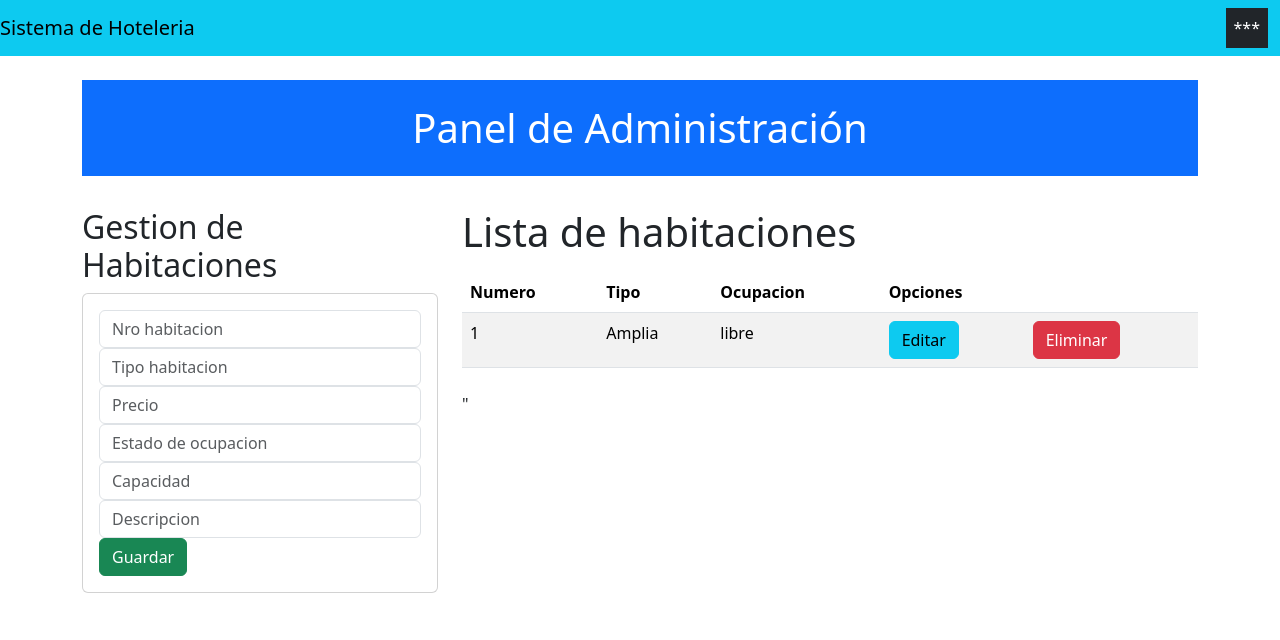
After one commit to fabianagc/ING-SW, a Django app: page /pagHabitacion/ in a window 1280 px wide. The commit adds this page. Shown: the top 640 px of the page. Run offline with Django 4.2, Linux system fonts and the light colour scheme; data comes from the database, SQL or seed files in the repository; both versions use the stored data as it was after the commit.

Commit message:
administracion de habitaciones

```diff
--- a/Proyecto/urls.py
+++ b/Proyecto/urls.py
@@ -20,4 +20,5 @@ from django.urls import path, include
 urlpatterns = [
     path('admin/', admin.site.urls),
     path('',include ('app.urls')),
+    path('accounts/', include('django.contrib.auth.urls')),
 ]
--- a/app/models.py
+++ b/app/models.py
@@ -15,3 +15,22 @@ class clientes(models.Model):
     def __str__(self):
         texto = "{0} ({1})"
         return texto.format(self.p_nombre, self.apellido_p)
+
+class habitacion(models.Model):
+    num_habitacion = models.CharField(primary_key=True, max_length=15)
+    tipo = models.CharField(max_length=20)
+    precio = models.CharField(max_length=20)
+    estado_ocupacion = models.CharField(max_length=20)
+    capacidad = models.CharField(max_length=20)
+    descripcion = models.CharField(max_length=20)
+
+class Reserva(models.Model):
+    num_reserva = models.CharField(primary_key=True, max_length=15)
+    fecha_entrada = models.CharField(max_length=20)
+    fecha_salida = models.CharField(max_length=20)
+    estado_reserva = models.CharField(max_length=20)
+    cliente = models.ForeignKey('Clientes', on_delete=models.CASCADE)
+    nro_personas = models.CharField(max_length=20)
+    estado_pago = models.CharField(max_length=20)
+    medio_pago = models.CharField(max_length=20)
+    comentario = models.CharField(max_length=20)
--- a/app/templates/app/pagBase.html
+++ b/app/templates/app/pagBase.html
@@ -6,6 +6,12 @@
     <title>{% block title %}{% endblock %}</title>
     <nav class="navbar navbar-expand-lg bg-info">
       <a class="navbar-brand" href="#">Sistema de Hoteleria</a>
+      {% if user.is_authenticated %}
+      <form method="post" action="{% url 'logout' %}">
+          {% csrf_token %}
+          <input type="submit" value="Cerrar sesión">
+      </form>
+      {% endif %}
         <div class="container-fluid">
           <button class="navbar-toggler" type="button" data-bs-toggle="collapse" data-bs-target="#navbarNav" aria-controls="navbarNav" aria-expanded="false" aria-label="Toggle navigation">
             <span class="navbar-toggler-icon"></span>
@@ -13,10 +19,7 @@
           <div class="collapse navbar-collapse justify-content-end" id="navbarNav">
             <ul class="navbar-nav">
               <li class="nav-item">
-                <a class="nav-link active bg-dark text-white" aria-current="page" href="/pagLogin/">Inicia sesion</a>
-              </li>
-              <li class="nav-item">
-                <a class="nav-link active bg-danger text-white" aria-current="page" href="/pagPrincipal/">Salir</a>
+                <a class="nav-link active bg-dark text-white" aria-current="page" href="">***</a>
               </li>
             </ul>
           </div>
--- a/app/templates/app/pagPrincipal.html
+++ b/app/templates/app/pagPrincipal.html
@@ -1,6 +1,7 @@
 <!DOCTYPE html>
 <html lang="es">
 <head>
+
     {% extends "./pagBase.html" %}
 
     {%load static%}
--- /dev/null
+++ b/app/templates/app/paghabitacion.html
@@ -0,0 +1,73 @@
+{% extends "./pagBase.html" %}
+
+{% block title %}Panel de administracion{% endblock %}
+
+
+{% block body %}
+<div class="row">
+    <div class="col-sm-12">
+        <h1 class="text-center py-4 bg-primary text-white">Panel de Administración</h1>
+    </div>
+</div>
+<div class="countainerG py-4">
+<div class="row">
+    <div class="col-sm-12 col-md-6 col-lg-4 col-xl-4">
+        <H2>Gestion de Habitaciones</H2>
+        <div class="card">
+            <div class="card-body">
+                <form action="/pagRegistroH/" method="POST">{% csrf_token %}
+
+                <div class="form-group">
+                    <input type="text" id="txtNumH" name="txtNumH" class="form-control" placeholder="Nro habitacion" minlength="1" maxlength="15" required>
+                </div>
+                <div class="form-group">
+                    <input type="text" id="txtTipo" name="txtTipo" class="form-control" placeholder="Tipo habitacion" maxlength="50" required>
+                </div>
+                <div class="form-group">
+                    <input type="text" id="txtPrecio" name="txtPrecio" class="form-control" placeholder="Precio" maxlength="50" required>
+                </div>
+                <div class="form-group">
+                    <input type="text" id="txtOcupacion" name="txtOcupacion" class="form-control" placeholder="Estado de ocupacion" maxlength="50" required>
+                </div>
+                <div class="form-group">
+                    <input type="text" id="txtCapacidad" name="txtCapacidad" class="form-control" placeholder="Capacidad" maxlength="50" required>
+                </div>
+                <div class="form-group">
+                    <input type="text" id="txtDescripcion" name="txtDescripcion" class="form-control" placeholder="Descripcion" maxlength="50" required>
+                </div>
+                <div class="form-group">
+                    <button type="submit" class="btn btn-success btn-block text-white"> Guardar </button>
+                </div>
+            </div>
+        </div>
+
+    </div>
+    <div class="col-sm-12 col-md-6 col-lg-8 col-xl-8">
+        <h1> Lista de habitaciones</h1>
+        <div class="table-responsive py-2" >
+            <table class="table table-striped">
+                <thead>
+                    <tr>
+                        <th>Numero</th>
+                        <th>Tipo</th>
+                        <th>Ocupacion</th>
+                        <th colspan="2">Opciones</th>
+                    </tr>
+                </thead>
+                <tbody>
+                    {% for x in habitacion %}
+                    <tr>
+                        <td>{{x.num_habitacion}}</td>
+                        <td>{{x.tipo}}</td>
+                        <td>{{x.estado_ocupacion}}</td>
+                        <td><a href="/pagEditarH/{{x.num_habitacion}}" class="btn btn-info">Editar</a></td>
+                        <td><a href="/pagEliminarH/{{x.num_habitacion}}" class="btn btn-danger">Eliminar</a></td>
+                    </tr>
+                    {% endfor %}
+                </tbody>
+            </table>
+        </div>"
+    </div>
+</div>
+</div>
+{% endblock %}
--- a/app/urls.py
+++ b/app/urls.py
@@ -1,7 +1,7 @@
 from django.urls import path
-from .views import pagLogin, pagADM, pagBase, pagPrincipal
+from .views import pagLogin, pagADM, pagBase, pagPrincipal, pagHabitacion
 from . import views
-
+from django.contrib.auth import views as auth_views
 
 urlpatterns = [
     path('', pagLogin, name="pagLogin"),
@@ -10,9 +10,13 @@ urlpatterns = [
 
     path('pagADM/', pagADM, name="pagADM"),
 
+    path('pagHabitacion/', pagHabitacion, name="pagHabitacion"),
+
     path('pagBase/', pagBase, name="pagBase"),
 
     path('pagPrincipal/', pagPrincipal, name="pagPrincipal"),
+
+
 
     path('pagRegistro/', views.pagRegistro),
 
@@ -22,4 +26,14 @@ urlpatterns = [
 
     path('pagEdicion/', views.pagEdicion),
 
+
+
+    path('pagRegistroH/', views.pagRegistroH),
+
+    path('pagEliminarH/<id>/', views.pagEliminarH),
+
+    path('pagEditarH/<id>/', views.pagEditarH),
+
+    path('pagEdicionH/', views.pagEdicionH),
+
 ]
--- a/app/views.py
+++ b/app/views.py
@@ -1,17 +1,15 @@
 from django.shortcuts import render, redirect
-from .models import clientes
+from .models import clientes, habitacion
 from django.contrib.auth import authenticate, login
-from django.shortcuts import render, redirect
-from .forms import CustomAuthenticationForm
+from django.contrib.auth import logout
+from django.contrib.auth.decorators import login_required
 
 
-
+def pagPrincipal(request):
+    return render (request,"app/pagPrincipal.html")
 
 def pagLogin(request):
     return render (request,"app/pagLogin.html")
-
-def pagPrincipal(request):
-    return render (request,"app/pagPrincipal.html")
 
 def pagBase(request):
     return render (request,"app/pagBase.html")
@@ -20,12 +18,21 @@ def pagADM(request):
     clientesList = clientes.objects.all()
     return render(request, "app/pagADM.html", {"clientes":clientesList} )
 
+def pagHabitacion(request):
+    habitacionList = habitacion.objects.all()
+    return render(request, "app/pagHabitacion.html", {"habitacion":habitacionList} )
+
 def pagRegistro(request):
     codigo = request.POST['txtCodigo']
-    nombre = request.POST['txtNombre']
+    nombre1 = request.POST['txtNombre1']
+    nombre2 = request.POST['txtNombre2']
+    apellido1 = request.POST['txtApellido1']
+    apellido2 = request.POST['txtApellido2']
+    direccion = request.POST['txtDireccion']
     correo = request.POST['txtCorreo']
+    clave = request.POST['txtClave']
 
-    nuevos_clientes = clientes.objects.create(codigo=codigo,p_nombre=nombre,correo=correo)
+    nuevos_clientes = clientes.objects.create(codigo=codigo,p_nombre=nombre1,s_nombre=nombre2,apellido_p=apellido1,apellido_m=apellido2,direccion=direccion,correo=correo,clave=clave)
     return redirect('pagADM')
 
 def pagEliminar(request, id):
@@ -48,3 +55,35 @@ def pagEdicion(request):
     e_clientes.correo = correo
     e_clientes.save()
     return redirect('pagADM')
+
+def pagRegistroH(request):
+    numero = request.POST['txtNumH']
+    tipo = request.POST['txtTipo']
+    precio = request.POST['txtPrecio']
+    estado = request.POST['txtOcupacion']
+    capacidad = request.POST['txtCapacidad']
+    descripcion = request.POST['txtDescripcion']
+
+    nueva_habitacion = habitacion.objects.create(num_habitacion=numero,tipo=tipo,precio=precio,estado_ocupacion=estado,capacidad=capacidad,descripcion=descripcion)
+    return redirect('pagHabitacion')
+
+def pagEliminarH(request, id):
+    e_habitacion = habitacion.objects.get(num_habitacion=id)
+    e_habitacion.delete()
+    return redirect('pagHabitacion')
+
+def pagEditarH(request, id):
+    a_habitacion = habitacion.objects.get(num_habitacion=id)
+    return render(request, "app/pagEditarH.html", {"habitacion": a_habitacion})
+
+def pagEdicionH(request):
+    numero = request.POST['txtNumH']
+    tipo = request.POST['txtTipo']
+    estado = request.POST['txtOcupacion']
+
+    e_habitacion = habitacion.objects.get(num_habitacion=numero)
+    e_habitacion.num_habitacion = numero
+    e_habitacion.tipo = tipo
+    e_habitacion.estado_ocupacion = estado
+    e_habitacion.save()
+    return redirect('pagHabitacion')
```
Also changed, not shown: app/templates/app/pagADM.html (+17 -2 lines), app/templates/app/pagEditar.html (+16 -1 lines), app/templates/app/pagEditarH.html (added, +39 -0 lines), app/templates/app/pagLogin.html (+11 -0 lines), Hoteleria.db, app/migrations/0002_habitacion_reserva.py (added), app/migrations/0003_rename_tipo_habitacion_habitacion_tipo.py (added), app/static/app/img/arrow.svg (added).
